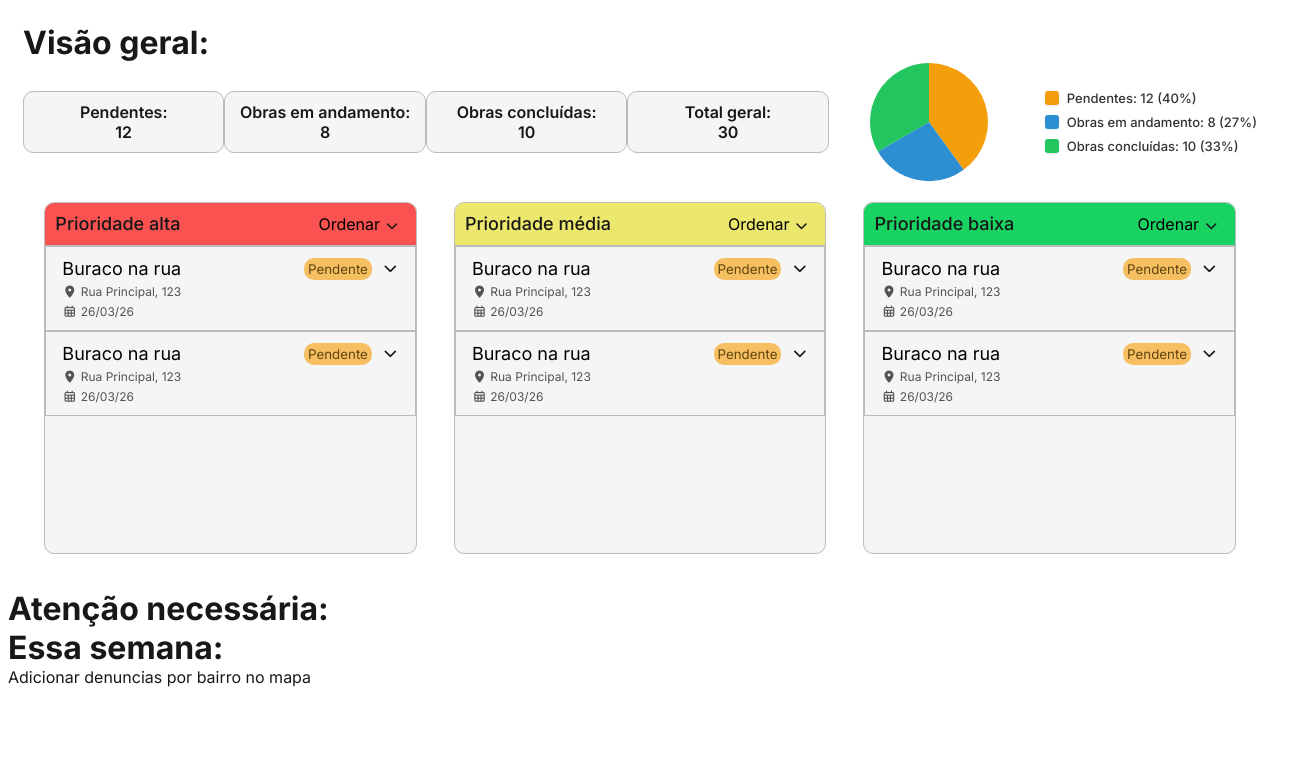
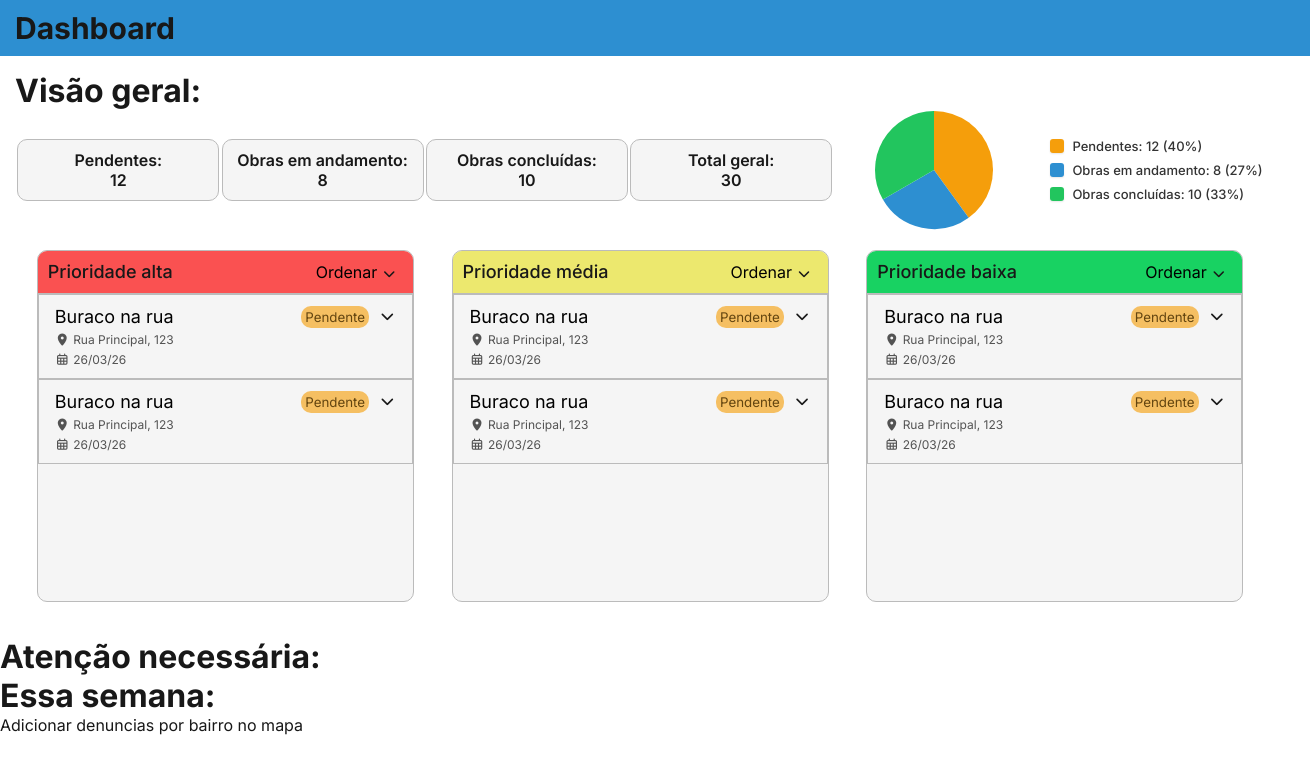
Before and after one commit to prjCidadeInteligente-Fatectq/cidade-inteligente, an Angular app: page /dashboard in a window 1280 px wide. Shown: the top 774 px of the page, 1310 px wide, since content can reach past the window. Built offline with nearby package versions, Linux system fonts and the light colour scheme.

Commit message:
Create Navbar component

```diff
--- a/src/app/app.component.html
+++ b/src/app/app.component.html
@@ -1 +1,2 @@
+<app-navbar></app-navbar>
 <router-outlet></router-outlet>
--- a/src/app/app.module.ts
+++ b/src/app/app.module.ts
@@ -2,6 +2,7 @@ import { NgModule, provideBrowserGlobalErrorListeners } from '@angular/core';
 import { BrowserModule } from '@angular/platform-browser';
 import { AppRoutingModule } from './app-routing.module';
 import { App } from './app.component';
+import { SharedModule } from './shared/shared.module';
 
 @NgModule({
   declarations: [
@@ -9,7 +10,8 @@ import { App } from './app.component';
   ],
   imports: [
     BrowserModule,
-    AppRoutingModule
+    AppRoutingModule,
+    SharedModule
   ],
   providers: [
     provideBrowserGlobalErrorListeners(),
--- /dev/null
+++ b/src/app/shared/components/navbar/navbar.component.css
@@ -0,0 +1,17 @@
+.navbar {
+    width: 100%;
+    height: fit-content;
+    display: flex;
+    flex-direction: row;
+    align-content: center;
+    justify-content: space-between;
+    font-weight: 600;
+    font-size: 20px;
+    padding: 10px 15px;
+    background-color: #2d8fd1;
+}
+
+.navbar h1 {
+    padding: 0;
+    margin: 0;
+}
--- /dev/null
+++ b/src/app/shared/components/navbar/navbar.component.html
@@ -0,0 +1,3 @@
+<nav class="navbar">
+    <h1>Dashboard</h1>
+</nav>
--- a/src/app/shared/shared.module.ts
+++ b/src/app/shared/shared.module.ts
@@ -3,10 +3,11 @@ import { CommonModule } from '@angular/common';
 import { ComplaintCounterComponent } from './components/complaint-counter/complaint-counter.component';
 import { PriorityCardsComponent } from './components/priority-cards/priority-cards.component';
 import { ComplaintsComponent } from './components/complaints/complaints.component';
+import { NavbarComponent } from './components/navbar/navbar.component';
 
 @NgModule({
-  declarations: [ComplaintCounterComponent, PriorityCardsComponent, ComplaintsComponent],
+  declarations: [NavbarComponent, ComplaintCounterComponent, PriorityCardsComponent, ComplaintsComponent],
   imports: [CommonModule],
-  exports: [ComplaintCounterComponent, PriorityCardsComponent, ComplaintsComponent],
+  exports: [NavbarComponent, ComplaintCounterComponent, PriorityCardsComponent, ComplaintsComponent],
 })
 export class SharedModule {}
--- a/src/styles.css
+++ b/src/styles.css
@@ -22,4 +22,5 @@ code, pre, kbd, samp {
 
 body {
   color: #181818 !important;
+  margin: 0;
 }
```
Also changed, not shown: src/app/shared/components/navbar/navbar.component.ts (added, +9 -0 lines).
